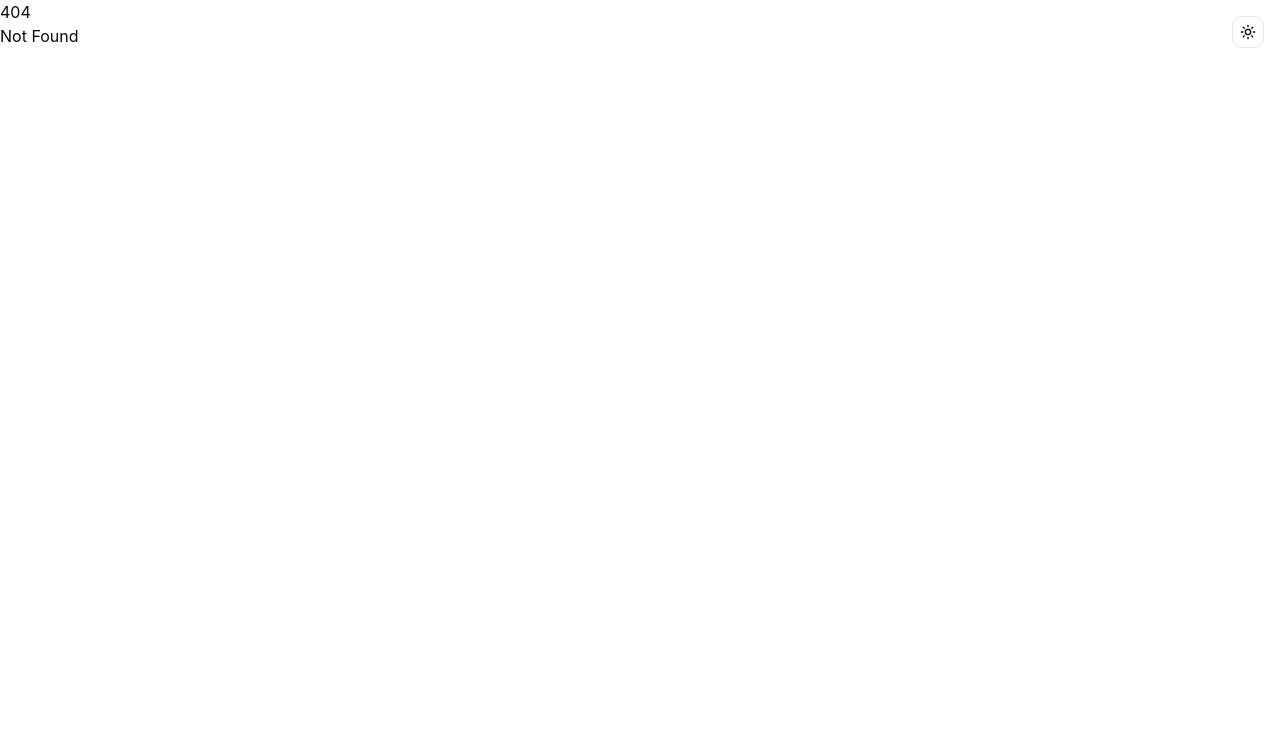
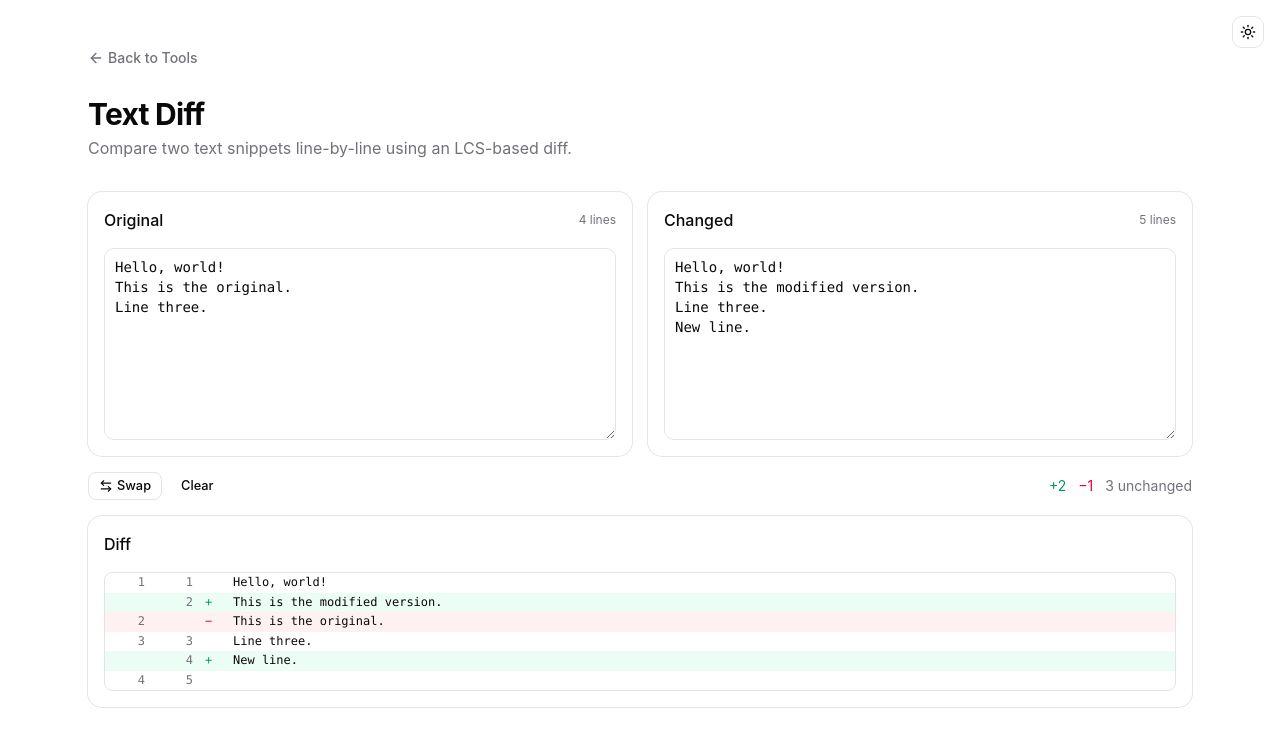
Before and after one commit to orykr/tool.ory.kr, a SvelteKit app in the folder frontend/: page /diff in a window 1280 px wide. Before the commit this address had no page. Shown: the top 746 px of the page. Built offline with nearby package versions, Linux system fonts and the light colour scheme.

Commit message:
feat(diff): add line-by-line text diff with LCS

```diff
--- /dev/null
+++ b/frontend/src/lib/diff.ts
@@ -0,0 +1,76 @@
+export type DiffOp = "equal" | "insert" | "delete";
+
+export interface DiffLine {
+	op: DiffOp;
+	leftNumber: number | null;
+	rightNumber: number | null;
+	text: string;
+}
+
+export function diffLines(a: string, b: string): DiffLine[] {
+	const aLines = a.split(/\r?\n/);
+	const bLines = b.split(/\r?\n/);
+	const ops = lcsDiff(aLines, bLines);
+	const result: DiffLine[] = [];
+	let li = 0;
+	let ri = 0;
+	for (const op of ops) {
+		if (op === "equal") {
+			result.push({ op, leftNumber: ++li, rightNumber: ++ri, text: aLines[li - 1] });
+		} else if (op === "delete") {
+			result.push({ op, leftNumber: ++li, rightNumber: null, text: aLines[li - 1] });
+		} else {
+			result.push({ op, leftNumber: null, rightNumber: ++ri, text: bLines[ri - 1] });
+		}
+	}
+	return result;
+}
+
+function lcsDiff(a: string[], b: string[]): DiffOp[] {
+	const n = a.length;
+	const m = b.length;
+	const dp: number[][] = Array.from({ length: n + 1 }, () => new Array(m + 1).fill(0));
+	for (let i = 1; i <= n; i++) {
+		for (let j = 1; j <= m; j++) {
+			if (a[i - 1] === b[j - 1]) dp[i][j] = dp[i - 1][j - 1] + 1;
+			else dp[i][j] = Math.max(dp[i - 1][j], dp[i][j - 1]);
+		}
+	}
+	const ops: DiffOp[] = [];
+	let i = n;
+	let j = m;
+	while (i > 0 && j > 0) {
+		if (a[i - 1] === b[j - 1]) {
+			ops.push("equal");
+			i--;
+			j--;
+		} else if (dp[i - 1][j] >= dp[i][j - 1]) {
+			ops.push("delete");
+			i--;
+		} else {
+			ops.push("insert");
+			j--;
+		}
+	}
+	while (i > 0) {
+		ops.push("delete");
+		i--;
+	}
+	while (j > 0) {
+		ops.push("insert");
+		j--;
+	}
+	return ops.reverse();
+}
+
+export function diffStats(lines: DiffLine[]): { added: number; removed: number; same: number } {
+	let added = 0;
+	let removed = 0;
+	let same = 0;
+	for (const l of lines) {
+		if (l.op === "insert") added++;
+		else if (l.op === "delete") removed++;
+		else same++;
+	}
+	return { added, removed, same };
+}
--- a/frontend/src/routes/+page.svelte
+++ b/frontend/src/routes/+page.svelte
@@ -86,6 +86,11 @@
 			href: "/lorem",
 			title: "Lorem Ipsum Generator",
 			description: "Generate placeholder paragraphs, sentences, or words."
+		},
+		{
+			href: "/diff",
+			title: "Text Diff",
+			description: "Compare two text snippets line-by-line with LCS diff."
 		}
 	];
 </script>
--- /dev/null
+++ b/frontend/src/routes/diff/+page.svelte
@@ -0,0 +1,91 @@
+<script lang="ts">
+	import * as Card from "$lib/components/ui/card/index.js";
+	import { Button } from "$lib/components/ui/button/index.js";
+	import { Textarea } from "$lib/components/ui/textarea/index.js";
+	import { Label } from "$lib/components/ui/label/index.js";
+	import ArrowLeft from "@lucide/svelte/icons/arrow-left";
+	import ArrowLeftRight from "@lucide/svelte/icons/arrow-left-right";
+	import { diffLines, diffStats } from "$lib/diff";
+
+	let left = $state("Hello, world!\nThis is the original.\nLine three.\n");
+	let right = $state("Hello, world!\nThis is the modified version.\nLine three.\nNew line.\n");
+
+	let lines = $derived(diffLines(left, right));
+	let stats = $derived(diffStats(lines));
+
+	function swap() {
+		[left, right] = [right, left];
+	}
+
+	function clear() {
+		left = "";
+		right = "";
+	}
+</script>
+
+<main class="container mx-auto max-w-6xl px-6 py-12">
+	<nav class="mb-6">
+		<a
+			href="/"
+			class="text-muted-foreground hover:text-foreground inline-flex items-center gap-1 text-sm font-medium transition-colors"
+		>
+			<ArrowLeft class="h-4 w-4" />
+			Back to Tools
+		</a>
+	</nav>
+
+	<header class="mb-8">
+		<h1 class="text-3xl font-bold tracking-tight">Text Diff</h1>
+		<p class="text-muted-foreground mt-1">
+			Compare two text snippets line-by-line using an LCS-based diff.
+		</p>
+	</header>
+
+	<div class="mb-4 grid gap-4 md:grid-cols-2">
+		<Card.Root>
+			<Card.Header class="flex flex-row items-center justify-between">
+				<Card.Title class="text-base">Original</Card.Title>
+				<span class="text-muted-foreground text-xs">{left.split(/\r?\n/).length} lines</span>
+			</Card.Header>
+			<Card.Content>
+				<Textarea bind:value={left} class="min-h-48 font-mono text-sm" />
+			</Card.Content>
+		</Card.Root>
+
+		<Card.Root>
+			<Card.Header class="flex flex-row items-center justify-between">
+				<Card.Title class="text-base">Changed</Card.Title>
+				<span class="text-muted-foreground text-xs">{right.split(/\r?\n/).length} lines</span>
+			</Card.Header>
+			<Card.Content>
+				<Textarea bind:value={right} class="min-h-48 font-mono text-sm" />
+			</Card.Content>
+		</Card.Root>
+	</div>
+
+	<div class="mb-4 flex flex-wrap items-center gap-2 text-sm">
+		<Button variant="outline" size="sm" onclick={swap}>
+			<ArrowLeftRight />
+			Swap
+		</Button>
+		<Button variant="ghost" size="sm" onclick={clear}>Clear</Button>
+		<span class="text-muted-foreground ml-auto">
+			<span class="text-emerald-600 dark:text-emerald-400">+{stats.added}</span>
+			<span class="text-rose-600 dark:text-rose-400 ml-2">−{stats.removed}</span>
+			<span class="ml-2">{stats.same} unchanged</span>
+		</span>
+	</div>
+
+	<Card.Root>
+		<Card.Header>
+			<Card.Title class="text-base">Diff</Card.Title>
+		</Card.Header>
+		<Card.Content>
+			{#if lines.length === 0}
+				<p class="text-muted-foreground text-sm">No content to compare.</p>
+			{:else}
+				<pre class="overflow-x-auto rounded-md border font-mono text-xs leading-relaxed">{#each lines as line, i (i)}<div class="flex {line.op === 'insert' ? 'bg-emerald-50 dark:bg-emerald-950/40' : line.op === 'delete' ? 'bg-rose-50 dark:bg-rose-950/40' : ''}"><span class="text-muted-foreground w-12 shrink-0 px-2 text-right select-none">{line.leftNumber ?? ''}</span><span class="text-muted-foreground w-12 shrink-0 px-2 text-right select-none">{line.rightNumber ?? ''}</span><span class="w-6 shrink-0 px-1 select-none {line.op === 'insert' ? 'text-emerald-600 dark:text-emerald-400' : line.op === 'delete' ? 'text-rose-600 dark:text-rose-400' : 'text-muted-foreground'}">{line.op === 'insert' ? '+' : line.op === 'delete' ? '−' : ' '}</span><span class="px-2 break-all whitespace-pre-wrap">{line.text}</span></div>{/each}</pre>
+			{/if}
+		</Card.Content>
+	</Card.Root>
+</main>
```
